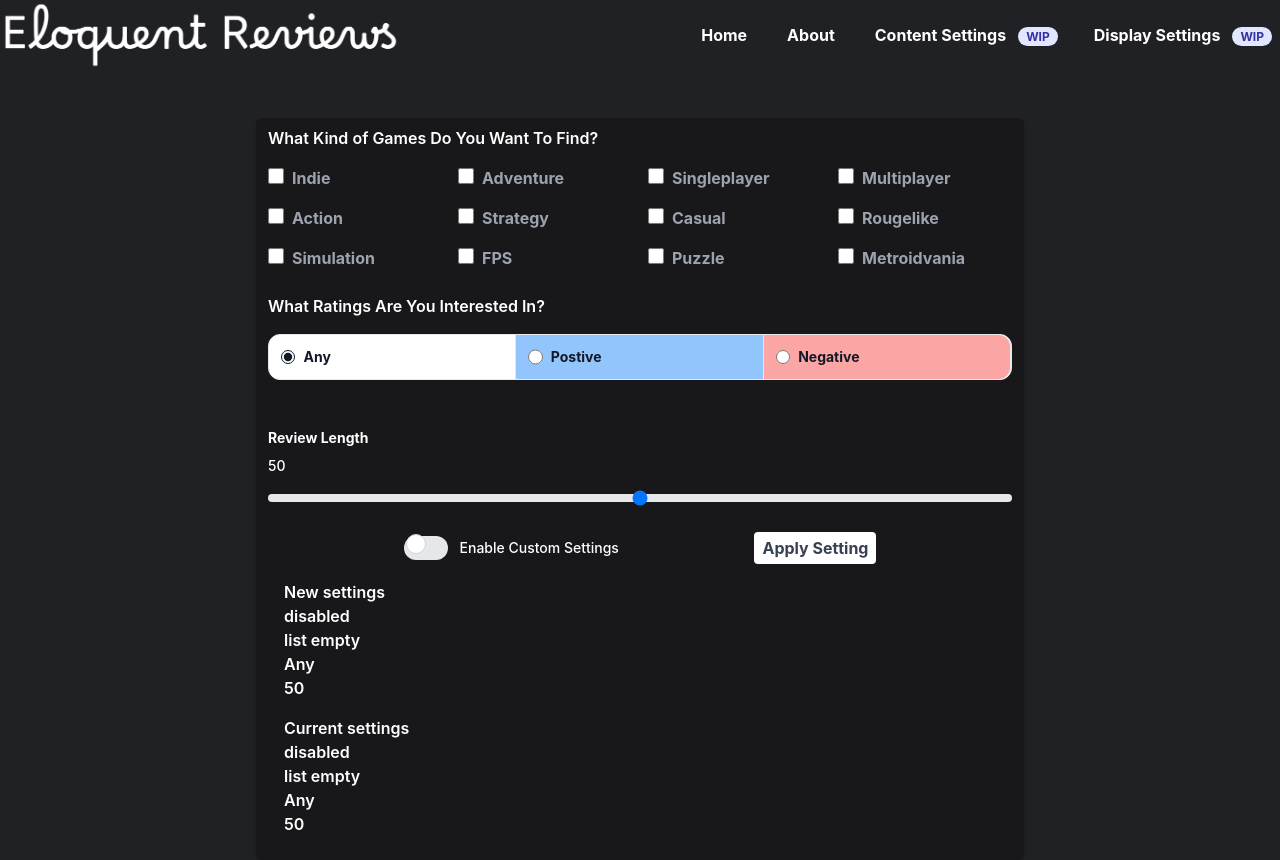
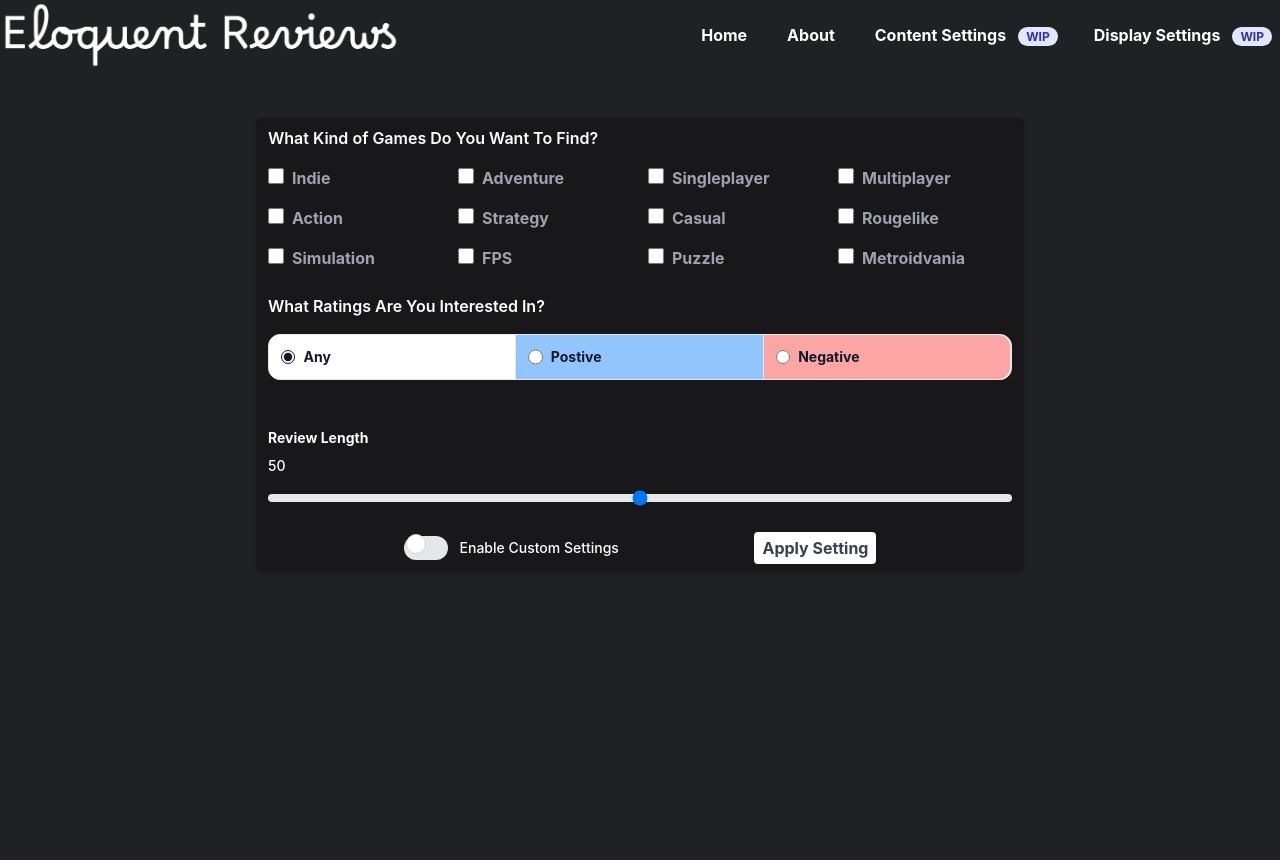
Before and after one commit to ChrisCaliendo/EloquentReviews, a React (Create React App) app in the folder frontEnd/: page /content_settings in a window 1280 px wide. After the commit the page ends 800 px from the top, so only its background shows below. Built offline with nearby package versions, Linux system fonts and the light colour scheme; a web font is replaced by a local one.

Commit message:
thq Sajid

```diff
--- a/frontEnd/src/ContentSettings.js
+++ b/frontEnd/src/ContentSettings.js
@@ -127,22 +127,6 @@ const ContentSettings = () => {
                 <button onClick={applyContentSettings} type="submit" className="px-2 py-1 font-bold text-gray-700  bg-white rounded hover:bg-gray-300"> Apply Setting </button>
             </div>
 
-            <div className="m-4">
-                <h1>New settings</h1>
-                {useConfig ? <p> enabled</p> : <p>disabled</p>}
-                {gameTags.length > 0 ? <p>{gameTags}</p> :<p>list empty</p>}
-                <p>{reviewRating}</p>
-                <p>{reviewLength}</p>
-            </div>
-
-            <div className="m-4">
-                <h1>Current settings</h1>
-                {settings.useConfig ? <p> enabled</p> : <p>disabled</p>}
-                {settings.gameTags.length > 0 ? <p>{settings.gameTags}</p> :<p>list empty</p>}
-                <p>{settings.gameRating}</p>
-                <p>{settings.reviewLength}</p>
-            </div>
-
         </div>
     );
 }
```
